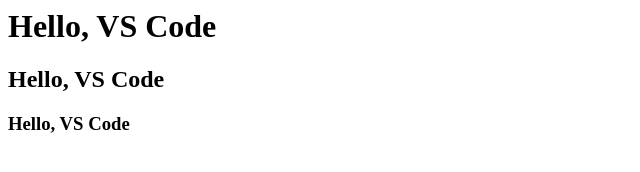
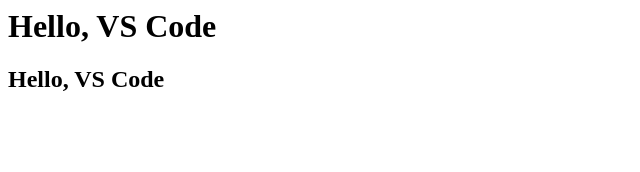
Before and after one commit to imed76/vscode101, a plain HTML site: page index.html in a window 1280 px wide. Shown: the whole page, without its empty margins (0-640 px from the left). Drawn offline with Linux system fonts and the light colour scheme.

```diff
--- a/consoleTest.js
+++ /dev/null
@@ -1 +0,0 @@
-console.log('Test');
--- a/index.html
+++ b/index.html
@@ -2,6 +2,5 @@
     <body>
         <h1> Hello, VS Code</h1>
         <h2> Hello, VS Code</h2>
-        <h3> Hello, VS Code</h3>
     </body>
 </html>
```
